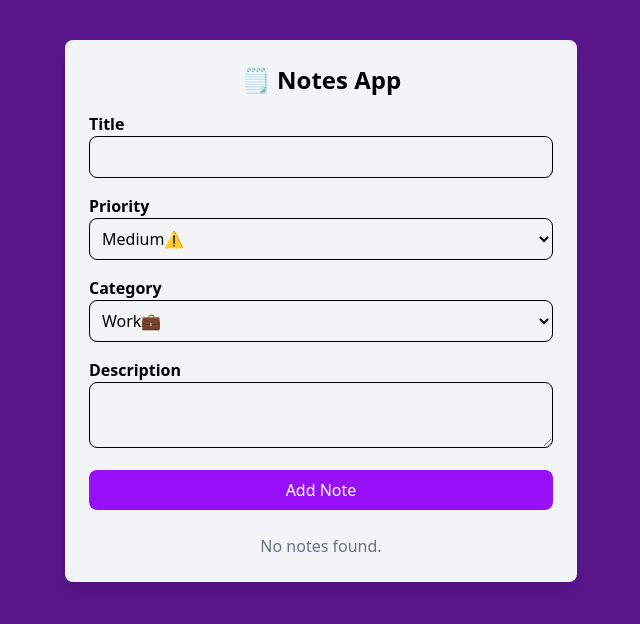
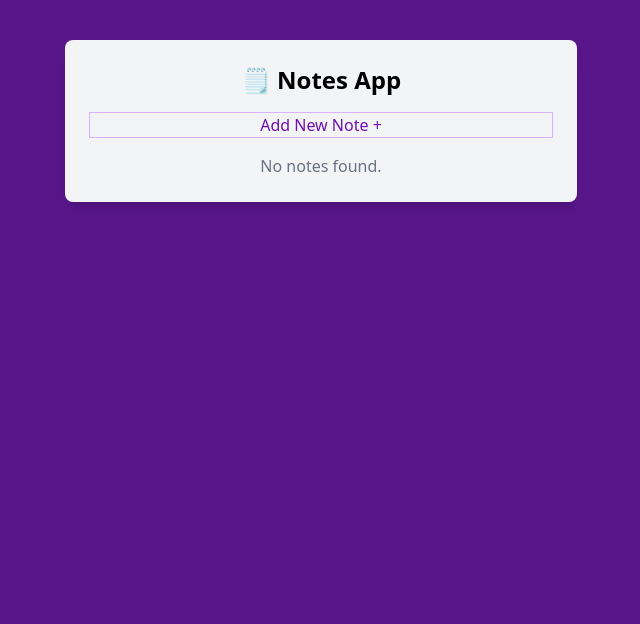
Before and after one commit to 5uperN1na/React-Note-Taking-App, a React (Vite) app: page / in a window 1280 px wide. Shown: the top 624 px of the page, without its empty margins (319-959 px from the left). Built offline with nearby package versions, Linux system fonts and the light colour scheme.

Commit message:
Updates to notes app

```diff
--- a/package.json
+++ b/package.json
@@ -25,6 +25,6 @@
     "eslint-plugin-react-hooks": "^5.2.0",
     "eslint-plugin-react-refresh": "^0.4.20",
     "globals": "^16.3.0",
-    "vite": "^7.1.2"
+    "vite": "^7.1.5"
   }
 }
--- a/src/Components/NoteForm.jsx
+++ b/src/Components/NoteForm.jsx
@@ -15,6 +15,8 @@
     priority: "Medium",
     description: "",
   });
+
+  const [isFormVisible, setIsFormVisible] = useState(false);
 
   const handleChange = (e) => {
     console.log(e);
@@ -44,7 +46,15 @@
   };
 
   return (
-    <form onSubmit={handleSubmit} className="mb-6">
+    <>
+      <button
+        onClick={() => setIsFormVisible(!isFormVisible)}
+        className="w-full bg-gray-100 border border-gray-300 text-purple-800 py-2-rounded-lg cursor-pointer hover:bg-purple-200 hover: border-purple-300 transition mb-4"
+      >
+        {isFormVisible ? "Hide Form X" : "Add New Note +"}
+      </button>
+
+      {isFormVisible && ( <form onSubmit={handleSubmit} className="mb-6">
         <div className="mb-4">
           <label htmlFor="title" className="block font-semibold">
             Title
@@ -117,7 +127,10 @@
         <button className="w-full bg-purple-500 text-white py-2 rounded-lg cursor-pointer hover: bg-purple-600">
           Add Note
         </button>
-    </form>
+      </form>)}
+
+
+    </>
   );
 };
 
```
Also changed, not shown: 1 other file (tests, documents, lock files or other folders). Lines whose indentation alone changed are shown as unchanged.
